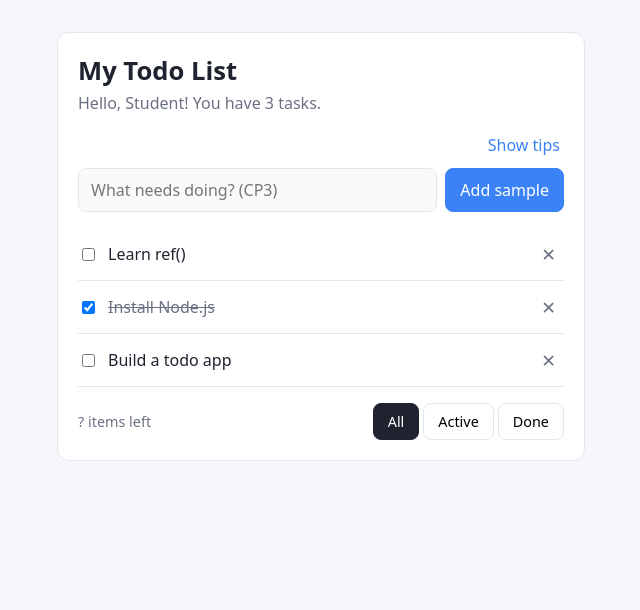
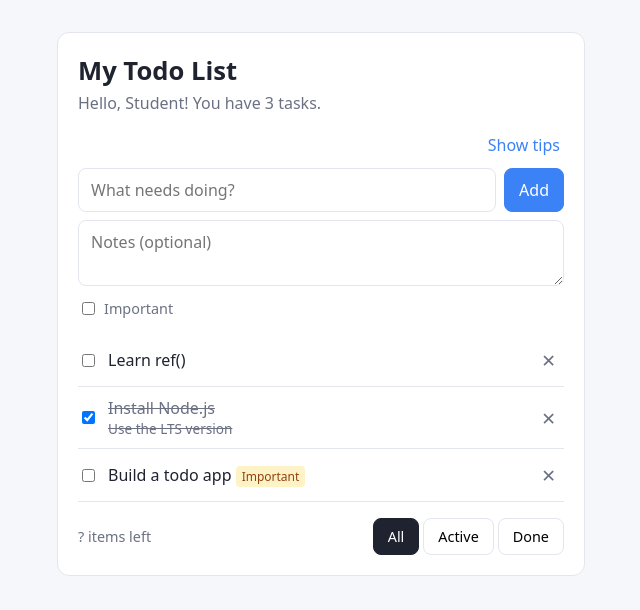
Before and after one commit to mfirdaus0066/fireboy-and-vuegirl, a Vue app in the folder vue-project/: page / in a window 1280 px wide. Shown: the top 610 px of the page, without its empty margins (319-959 px from the left). Built offline with nearby package versions, Linux system fonts and the light colour scheme.

Commit message:
checkpoint3

```diff
--- a/vue-project/src/App.vue
+++ b/vue-project/src/App.vue
@@ -1,6 +1,6 @@
 <!--
-  CHECKPOINT 2 — Template directives & event handling
-  New: v-for + :key, v-if / v-else, v-show, @click, :class
+  CHECKPOINT 3 — Form inputs & two-way binding
+  New: v-model on text input, textarea and checkbox; @submit.prevent
 -->
 <script setup>
 import { ref, reactive } from 'vue'
@@ -9,22 +9,34 @@ const title = ref('My Todo List')
 const user = reactive({ name: 'Student', streak: 1 })
 
 const todos = ref([
-  { id: 1, text: 'Learn ref()', done: false },
-  { id: 2, text: 'Install Node.js', done: true },
-  { id: 3, text: 'Build a todo app', done: false },
+  { id: 1, text: 'Learn ref()', note: '', important: false, done: false },
+  { id: 2, text: 'Install Node.js', note: 'Use the LTS version', important: false, done: true },
+  { id: 3, text: 'Build a todo app', note: '', important: true, done: false },
 ])
 
 const showTips = ref(false)
 let nextId = 4
 
-// Event handlers are just functions
-function addSample() {
-  todos.value.push({ id: nextId, text: `Sample task #${nextId}`, done: false })
-  nextId++
-}
+// Form state — v-model keeps these in sync with the inputs
+const newText = ref('')
+const newNote = ref('')
+const newImportant = ref(false)
 
-function toggle(todo) {
-  todo.done = !todo.done
+function addTodo() {
+  if (newText.value.trim() === '') return
+
+  todos.value.push({
+    id: nextId++,
+    text: newText.value.trim(),
+    note: newNote.value.trim(),
+    important: newImportant.value,
+    done: false,
+  })
+
+  // Clearing the data also clears the inputs (two-way!)
+  newText.value = ''
+  newNote.value = ''
+  newImportant.value = false
 }
 
 function remove(id) {
@@ -38,32 +50,38 @@ function remove(id) {
       <h1>{{ title }}</h1>
       <p class="sub">Hello, {{ user.name }}! You have {{ todos.length }} tasks.</p>
 
-      <!-- v-show only hides with CSS (element stays in the page) -->
       <div class="toolbar">
         <button class="link" @click="showTips = !showTips">
           {{ showTips ? 'Hide' : 'Show' }} tips
         </button>
       </div>
       <div v-show="showTips" class="tips">
-        Tip: click a checkbox to finish a task, ✕ to delete it.
+        Tip: press Enter to add a task. Tick "Important" to tag it.
       </div>
 
-      <div class="row">
-        <input type="text" placeholder="What needs doing? (CP3)" disabled />
-        <button class="primary" @click="addSample">Add sample</button>
-      </div>
+      <!-- .prevent stops the browser from reloading the page on submit -->
+      <form @submit.prevent="addTodo">
+        <div class="row">
+          <input v-model="newText" type="text" placeholder="What needs doing?" />
+          <button class="primary" type="submit">Add</button>
+        </div>
+        <textarea v-model="newNote" rows="2" placeholder="Notes (optional)"></textarea>
+        <label class="check">
+          <input v-model="newImportant" type="checkbox" /> Important
+        </label>
+        <!-- Live preview shows two-way binding working -->
+        <p v-if="newText" class="sub">Preview: "{{ newText }}"</p>
+      </form>
 
-      <!-- v-if / v-else really add/remove elements -->
       <ul v-if="todos.length > 0" class="list">
-        <!-- v-for repeats the <li>; :key helps Vue track each item -->
-        <li
-          v-for="todo in todos"
-          :key="todo.id"
-          class="item"
-          :class="{ done: todo.done }"
-        >
-          <input type="checkbox" :checked="todo.done" @change="toggle(todo)" />
-          <span class="text">{{ todo.text }}</span>
+        <li v-for="todo in todos" :key="todo.id" class="item" :class="{ done: todo.done }">
+          <!-- v-model on a checkbox replaces :checked + @change from CP2 -->
+          <input v-model="todo.done" type="checkbox" />
+          <span class="text">
+            {{ todo.text }}
+            <span v-if="todo.important" class="tag">Important</span>
+            <span v-if="todo.note" class="note">{{ todo.note }}</span>
+          </span>
           <button class="remove" @click="remove(todo.id)">✕</button>
         </li>
       </ul>
```
